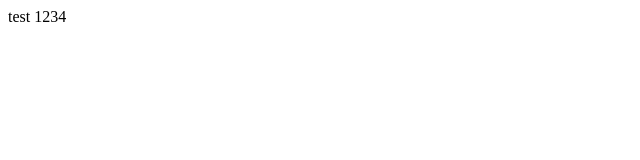
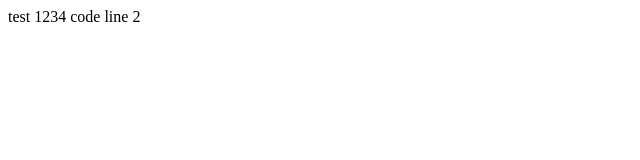
Before and after one commit to gordon123/lean2ComfyUI, a plain HTML site: page เริ่มต้น/index.html in a window 1280 px wide. Shown: the full height of the page, 0-640 px from the left. Drawn offline with Linux system fonts and the light colour scheme.

Commit message:
Update index.html

```diff
--- a/เริ่มต้น/index.html
+++ b/เริ่มต้น/index.html
@@ -4,6 +4,6 @@
 </head>
 
 test 1234
-
+code line 2
 
 </HTML>
```
